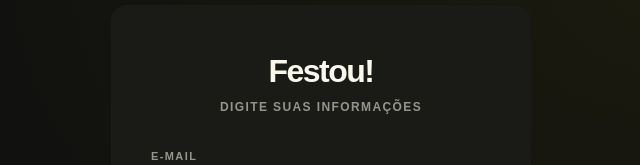
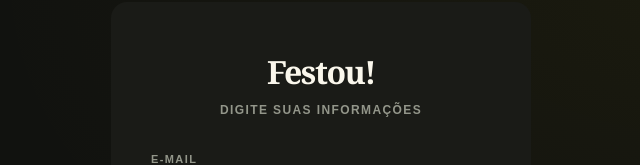
Before and after one commit to Neumann741/FESTOU-, an Angular app: page /login in a window 1280 px wide. Shown: the part 182-347 px from the top of the page, without its empty margins (319-959 px from the left). Built offline with nearby package versions, Linux system fonts and the light colour scheme.

Commit message:
adiciona roslindale nos titulos

```diff
--- a/src/styles.css
+++ b/src/styles.css
@@ -2,6 +2,13 @@
 @import './app/componentes/mapa/mapa-leaflet.css';
 * { box-sizing: border-box; }
 body { margin: 0; background: #10110e; }
+
+h1,
+h2,
+h3,
+.brand {
+  font-family: "Roslindale", "Roslindale Display Condensed", Georgia, serif;
+}
 
 /* Padrão visual das páginas internas da Festou. */
 .pagina-criar,
```
